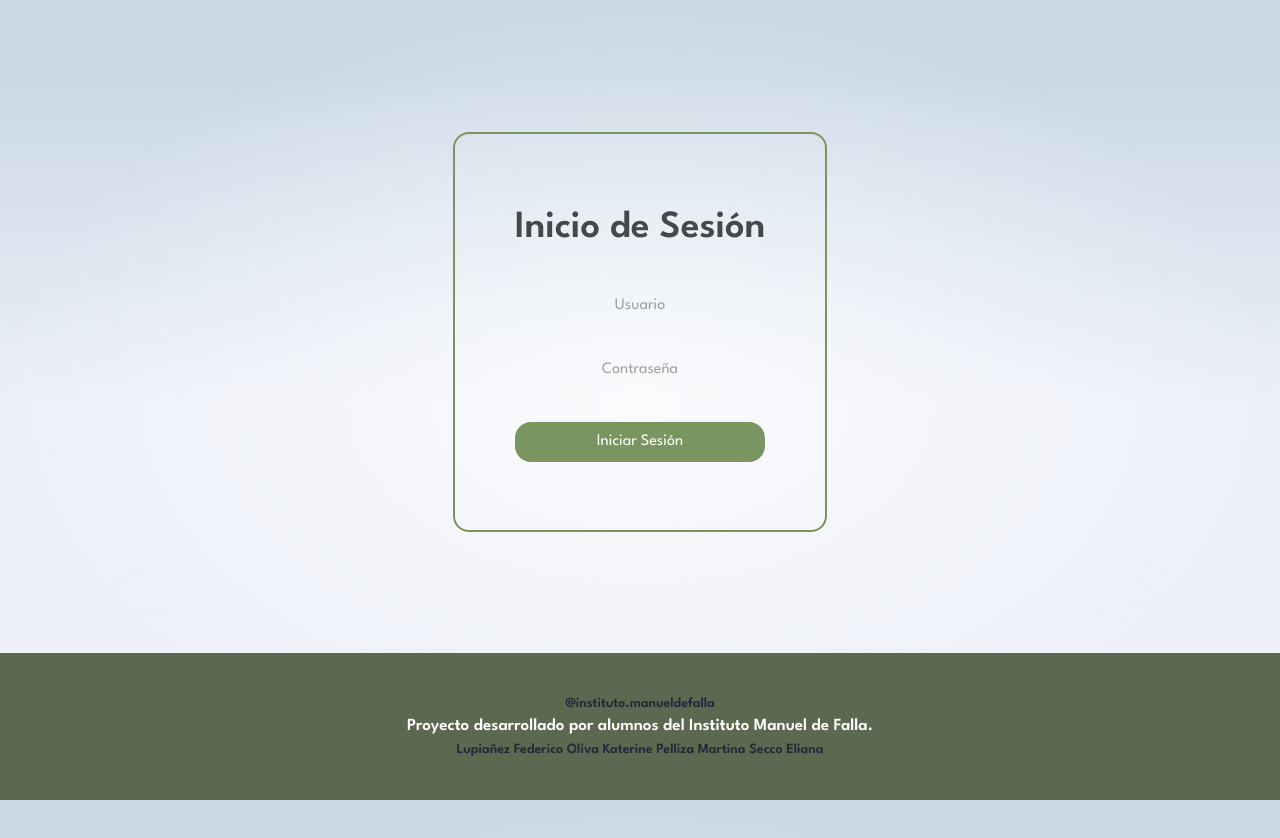
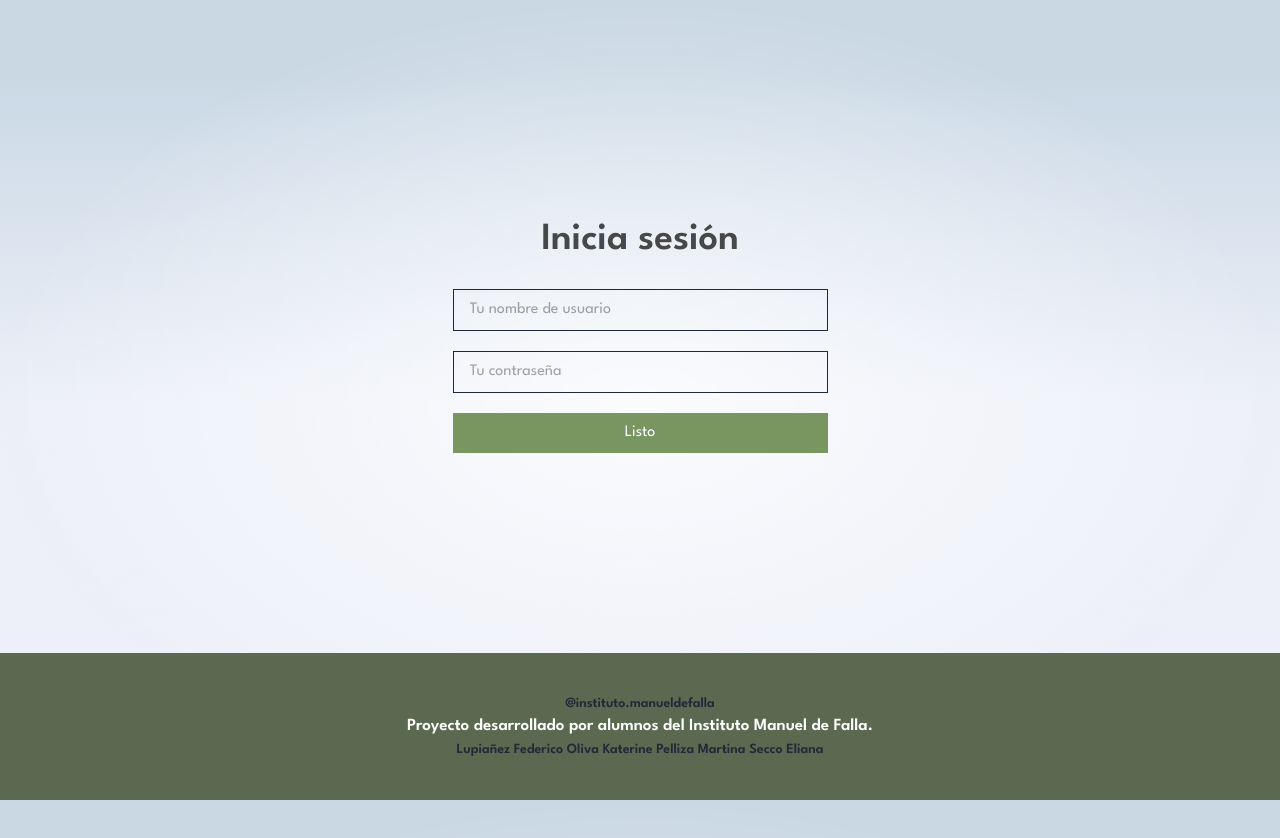
Before and after one commit to FedeLupianez/Librevento_control, a SvelteKit app in the folder Frontend/: page /login in a window 1280 px wide. Shown: the top 838 px of the page. Built offline with nearby package versions, Linux system fonts and the light colour scheme.

Commit message:
no me acuerdo, algo del footer, algo de login

```diff
--- a/Frontend/src/routes/login/+page.svelte
+++ b/Frontend/src/routes/login/+page.svelte
@@ -27,31 +27,30 @@
 	};
 </script>
 
-<div class="flex min-h-150 w-full items-center justify-center">
-	<div
-		class="items-between flex h-100 flex-col justify-center gap-10 rounded-2xl border-2 border-[#7A9660] p-15"
-	>
-		<h1 class="text-2xl font-bold">Inicio de Sesión</h1>
+<div class="flex w-full min-h-150 justify-center items-center">
+	<div class="flex flex-col justify-center gap-5">
+		<h1 class="text-4x1 font-bold">Inicia sesión</h1>
 		<input
 			type="text"
 			name="username"
-			placeholder="Usuario"
-			class="text-center"
-			bind:value={name}
-			required
-		/>
+			placeholder="Tu nombre de usuario"
+			class="
+				text-left
+				border border-gray-800
+				px-4 py-2
+				text-[15px] w-[375px]"
+			bind:value={name} required
+			/>
 		<input
 			type="password"
 			name="password"
-			placeholder="Contraseña"
-			class="text-center"
-			bind:value={password}
-			required
-		/>
-		<button
-			type="submit"
-			class="cursor-pointer rounded-2xl bg-[#7A9660] p-2 text-white hover:bg-[#6b8755]"
-			on:click|preventDefault={login}>Iniciar Sesión</button
-		>
+			placeholder="Tu contraseña"
+			class="
+				text-left
+				border border-gray-800
+				px-4 py-2
+				text-[15px] w-[375px]"
+			bind:value={password} required />
+		<button type="submit" class="bg-[#7A9660] text-white  p-2 cursor-pointer hover:bg-[#6b8755]" on:click|preventDefault={login}>Listo</button>
 	</div>
 </div>
```
